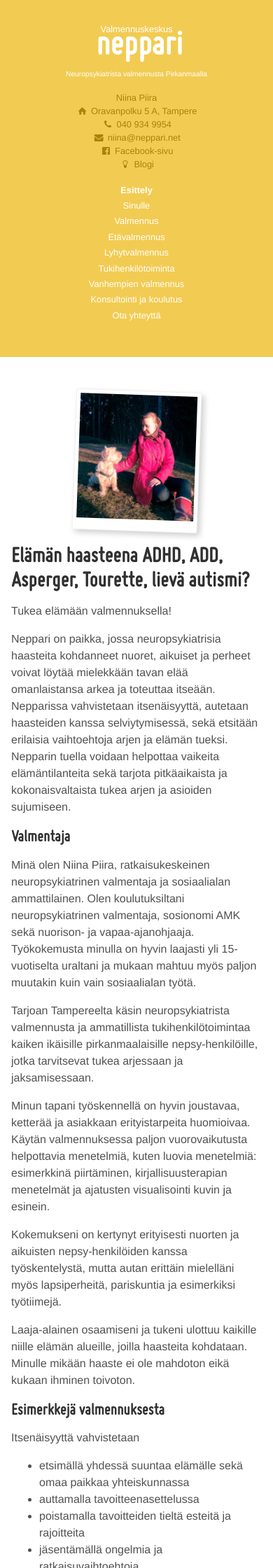
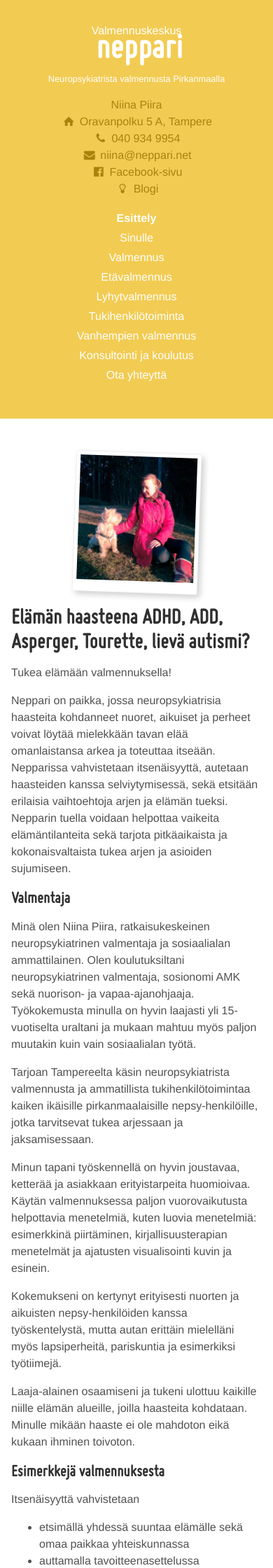
Before and after one commit to niinapiira/neppari.net, a Jekyll site: the page built from index.md, in a window 390 px wide. Shown: the top 2240 px of the page at 70% size. Built offline with Jekyll 4.4.1, drawn with Linux system fonts in a browser that asks for light colours; Markdown is read by kramdown in place of the engine named in the settings.

Commit message:
Fix sidebar font size on mobile displays

```diff
--- a/css/_theme.scss
+++ b/css/_theme.scss
@@ -4,7 +4,7 @@ $text-color-on-accent: white;
 .sidebar {
 	background-color: $accent-color;
 	color: $text-color-on-accent;
-	font-size: (16px/20px) * 1rem;
+	font-size: 16px;
 	.new {
 		font-weight: bold;
 	}
```
